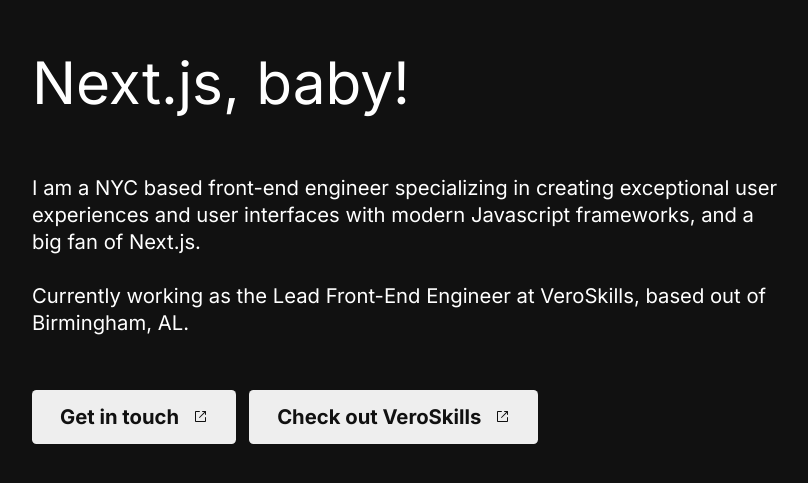
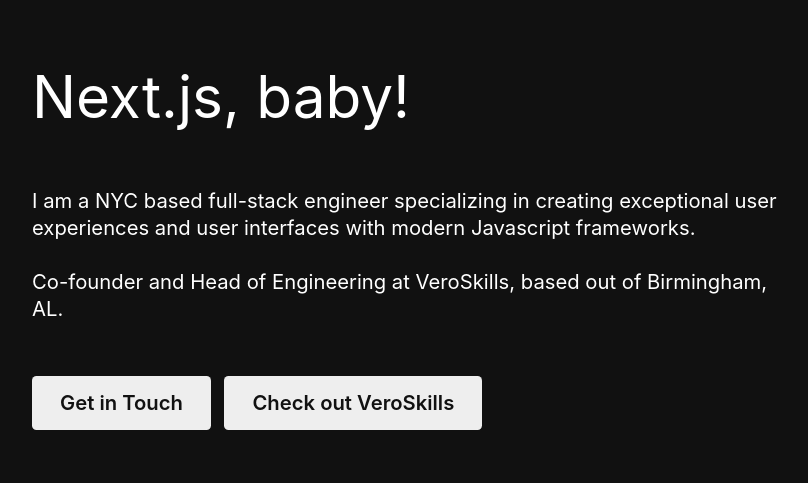
Before and after one commit to thejessewinton/jessewinton.works, a Next.js app: page / in a window 1280 px wide. Shown: the part 155-638 px from the top of the page, without its empty margins (230-1038 px from the left). Built offline with nearby package versions, Linux system fonts and the light colour scheme; what tailwindcss-radix would draw is missing.

Commit message:
update components and copy

```diff
--- a/package.json
+++ b/package.json
@@ -6,8 +6,7 @@
     "dev": "next dev",
     "build": "next build",
     "start": "next start",
-    "lint": "next lint",
-    "prepare": "husky install"
+    "lint": "next lint"
   },
   "dependencies": {
     "@radix-ui/react-icons": "^1.1.1",
--- a/src/pages/_document.tsx
+++ /dev/null
@@ -1,26 +0,0 @@
-import { Html, Head, Main, NextScript } from 'next/document';
-
-const Document = () => {
-  return (
-    <Html>
-      <Head>
-        <link rel="preconnect" href="https://fonts.googleapis.com" />
-        <link
-          rel="preconnect"
-          href="https://fonts.gstatic.com"
-          crossOrigin="true"
-        />
-        <link
-          href="https://fonts.googleapis.com/css2?family=Inter:wght@400;500;700&family=Roboto+Mono:wght@300&display=swap"
-          rel="stylesheet"
-        />
-      </Head>
-      <body>
-        <Main />
-        <NextScript />
-      </body>
-    </Html>
-  );
-};
-
-export default Document;
--- a/src/pages/index.tsx
+++ b/src/pages/index.tsx
@@ -1,30 +1,56 @@
-import type { NextPage } from "next";
+import { HTMLAttributeAnchorTarget } from 'react';
 
-import { Head } from "components/Head";
-import { Button } from "elements/Button";
+import type { NextPage } from 'next';
+import Link from 'next/link';
+
+import { Head } from 'components/Head';
+
+const Button = ({
+  href,
+  target = '_self',
+  children,
+}: {
+  href: string;
+  target?: HTMLAttributeAnchorTarget;
+  children: React.ReactNode;
+}) => {
+  return (
+    <Link href={href}>
+      <a
+        target={target}
+        rel="noopener noreferrer"
+        className="py-3 px-6 max-h-12 font-semibold cursor-pointer flex items-center justify-center rounded transition-all bg-gray-400 text-gray-100 gap-3 text-xs lg:text-lg hover:bg-transparent hover:border-gray-400 border border-solid border-transparent relative overflow-hidden hover:bg-gray-100 hover:text-white disabled:cursor-not-allowed"
+      >
+        {children}
+      </a>
+    </Link>
+  );
+};
 
 const Index: NextPage = () => {
   return (
     <>
-      <Head title="Full-stack front-end engineer in New York, NY" />
+      <Head title="Full-stack engineer in New York, NY" />
       <div className="container">
         <div className="flex flex-col gap-6 max-w-2xl mx-auto">
           <h1 className="leading-tight mb-6">Next.js, baby!</h1>
 
           <p>
-            I am a NYC based front-end engineer specializing in creating
+            I am a NYC based full-stack engineer specializing in creating
             exceptional user experiences and user interfaces with modern
-            Javascript frameworks, and a big fan of Next.js.
+            Javascript frameworks.
           </p>
 
           <p>
-            Currently working as the Lead Front-End Engineer at VeroSkills,
-            based out of Birmingham, AL.
+            Co-founder and Head of Engineering at VeroSkills, based out of
+            Birmingham, AL.
           </p>
 
           <div className="flex items-center gap-3 mt-6">
-            <Button to="mailto:jwinton@veroskills.com">Get in touch</Button>
-            <Button to="https://veroskills.com">Check out VeroSkills</Button>
+            <Button href="mailto:jwinton@veroskills.com">Get in Touch</Button>
+            <Button href="https://veroskills.com" target="_blank">
+              Check out VeroSkills
+            </Button>
           </div>
         </div>
       </div>
--- a/src/styles/globals.css
+++ b/src/styles/globals.css
@@ -1,6 +1,8 @@
 @tailwind base;
 @tailwind components;
 @tailwind utilities;
+
+@import url('https://fonts.googleapis.com/css2?family=Inter:wght@400;500&display=swap');
 
 @-ms-viewport {
   width: device-width;
@@ -24,7 +26,7 @@ html {
 }
 
 body {
-  @apply relative m-0 w-screen font-light text-white leading-6;
+  @apply relative m-0 w-screen text-white leading-6;
 }
 
 img {
```
Also changed, not shown: 2 other files (tests, documents, lock files or other folders).
